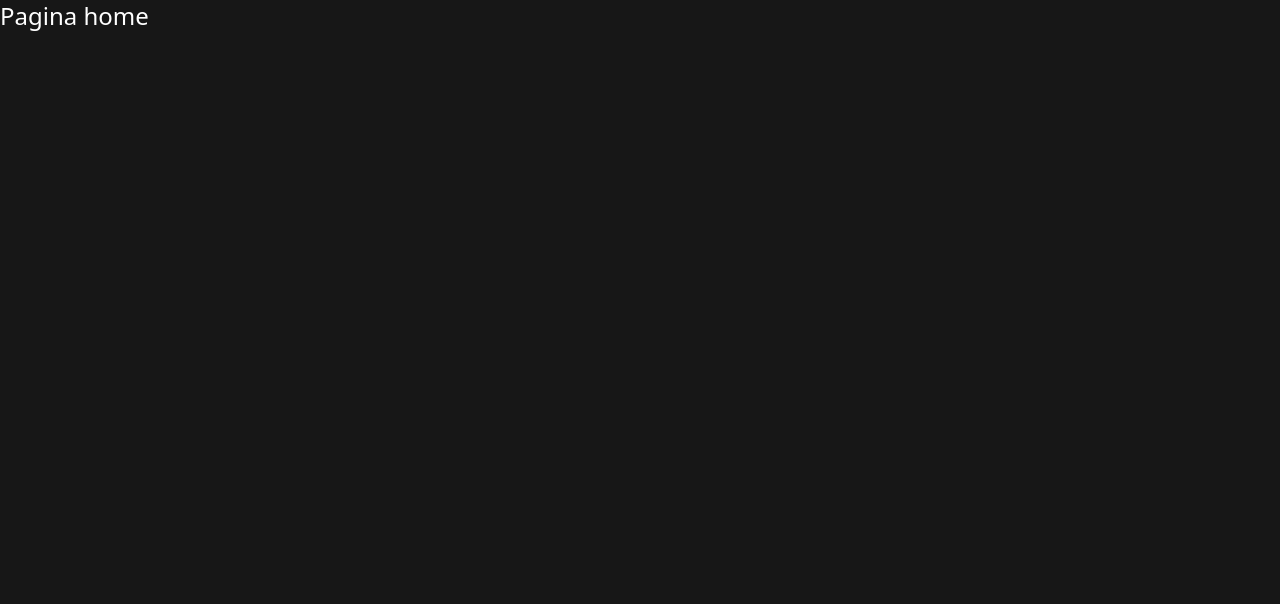
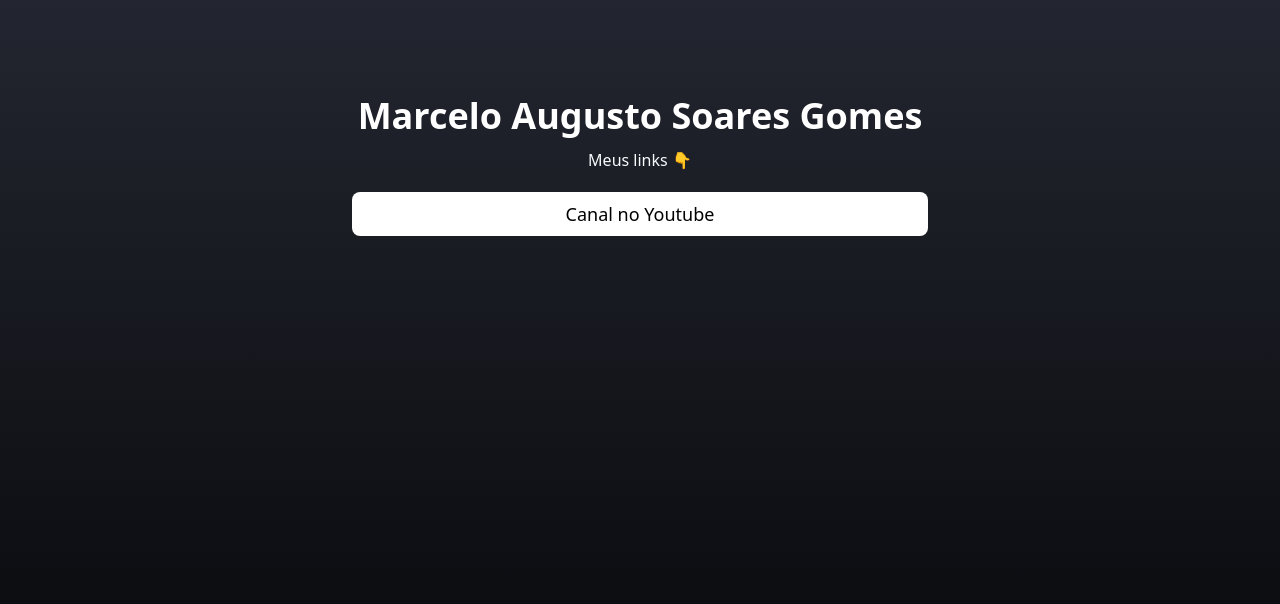
Before and after one commit to marceloAugustoSG/dev-link, a React (Vite) app: page / in a window 1280 px wide. Shown: the top 604 px of the page. Built offline with nearby package versions, Linux system fonts and the light colour scheme.

Commit message:
criando tela de home

```diff
--- a/package.json
+++ b/package.json
@@ -15,6 +15,7 @@
     "match-sorter": "^8.1.0",
     "react": "^19.1.1",
     "react-dom": "^19.1.1",
+    "react-icons": "^5.5.0",
     "react-router-dom": "^7.9.1",
     "sort-by": "^1.2.0",
     "tailwindcss": "^4.1.13"
--- a/src/index.css
+++ b/src/index.css
@@ -1 +1,6 @@
 @import "tailwindcss";
+
+body{
+    min-height: 100vh;
+    background: linear-gradient(#232630,#050507);
+}
--- a/src/pages/home/index.tsx
+++ b/src/pages/home/index.tsx
@@ -1,7 +1,20 @@
 export default function Home() {
     return (
-        <div className="w-full h-screen bg-neutral-900">
-            <h1 className="text-white text-2xl">Pagina home</h1>
+        <div className="flex flex-col w-fuull py-4 items-center justify-center">
+            <h1 className="md:text-4xl text-3xl font-bold text-white mt-20">Marcelo Augusto Soares Gomes</h1>
+            <span className="text-gray-50 mb-5 mt-3">Meus links 👇</span>
+
+            <main className="flex flex-col w-11/12 max-w-xl text-center">
+                <section className="bg-white mb-4 w-full py-2 rounded-lg select-none transition-transform hover:scale-105 cursor-pointer">
+                    <a>
+                        <p className="md:text-lg text-base">Canal no Youtube</p>
+                    </a>
+                </section>
+                <footer className="flex justify-center gap-3 my-4">
+
+                </footer>
+            </main>
+
         </div>
     )
 }
```
Also changed, not shown: 1 other file (tests, documents, lock files or other folders).
